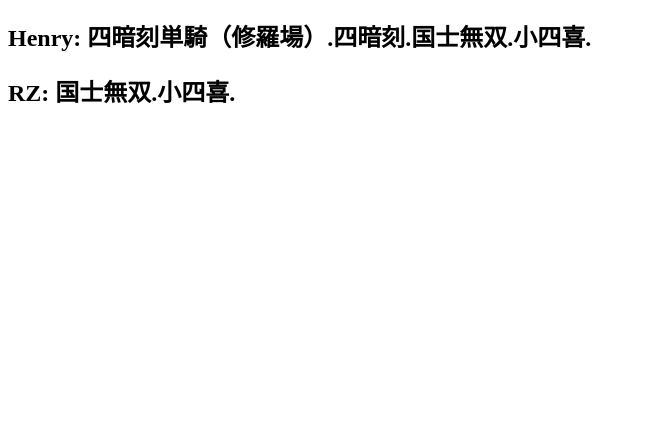
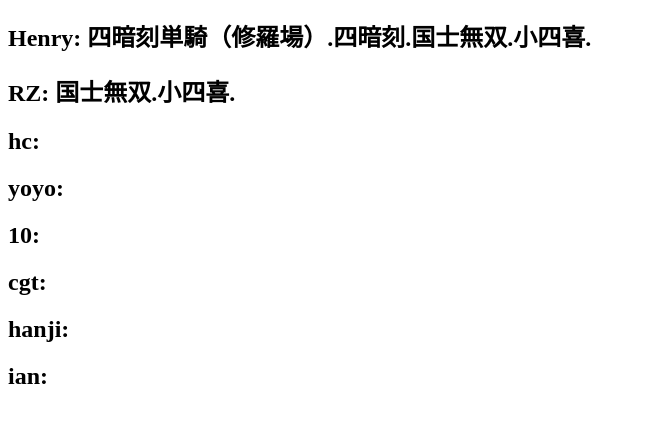
Before and after one commit to osinoyan/yakuman, a plain HTML site: page index.html in a window 1280 px wide. Shown: the part 57-480 px from the top of the page, without its empty margins (0-645 px from the left). Drawn offline with Linux system fonts and the light colour scheme.

Commit message:
other people

```diff
--- a/index.html
+++ b/index.html
@@ -1,3 +1,9 @@
 <h1>牛頓役満記録</h1>
 <h2>Henry: 四暗刻単騎（修羅場）.四暗刻.国士無双.小四喜.</h2>
 <h2>RZ: 国士無双.小四喜.</h2>
+<h2>hc:</h2>
+<h2>yoyo:</h2>
+<h2>10:</h2>
+<h2>cgt:</h2>
+<h2>hanji:</h2>
+<h2>ian:</h2>
```
